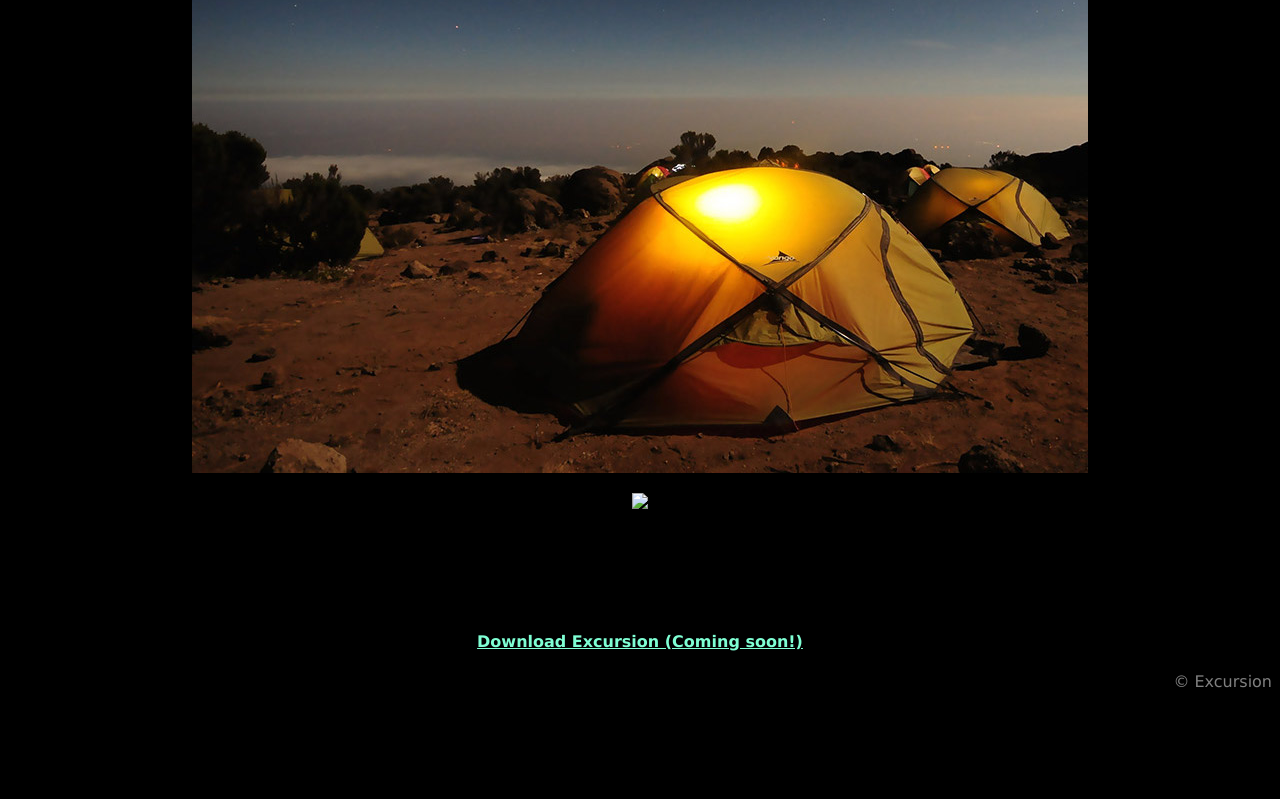
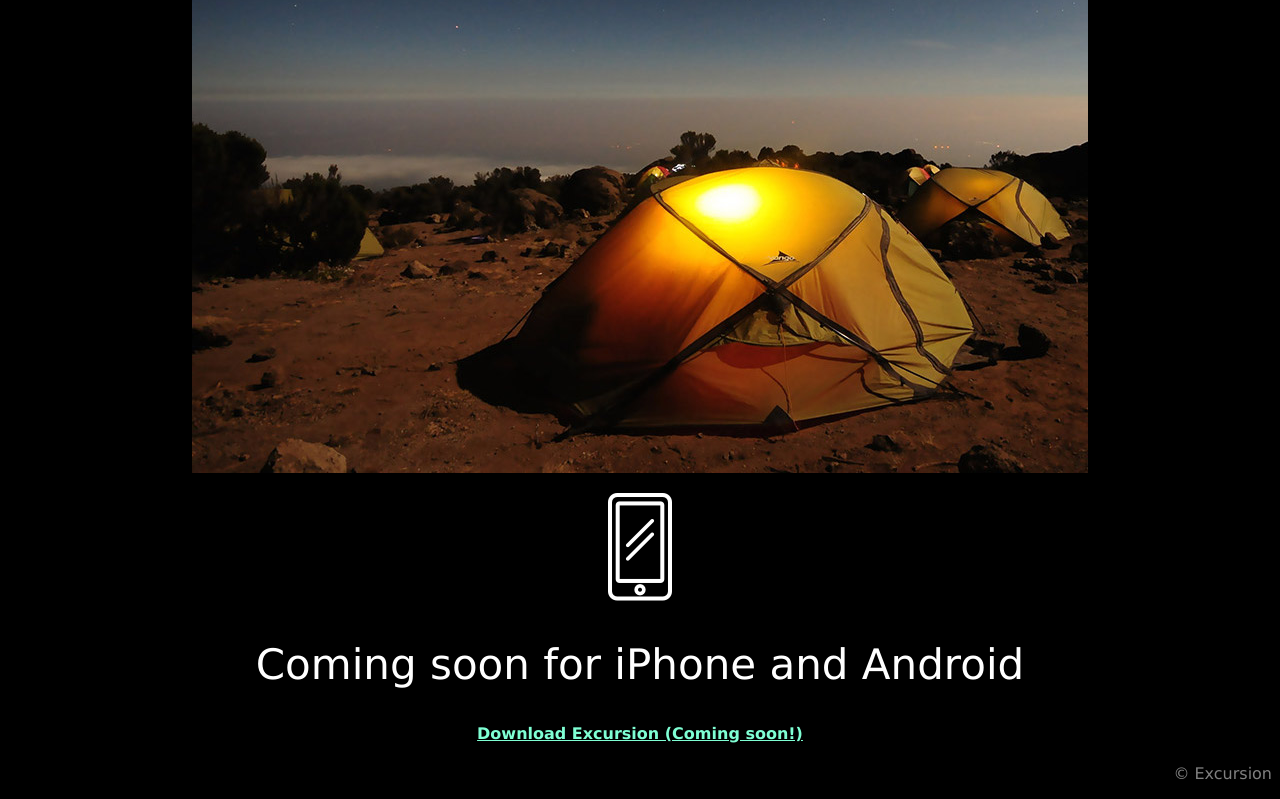
Before and after one commit to MRo12345/excursion, a plain HTML site: page index.html in a window 1280 px wide. Shown: the part 537-1336 px from the top of the page. Before the commit the page ends 1244 px from the top, so only its background shows below. Drawn offline with Linux system fonts and the light colour scheme.

Commit message:
Fixed image issue

```diff
--- a/index.html
+++ b/index.html
@@ -10,12 +10,12 @@
 <body>
   <h1>Discover hidden places in the world around you</h1>
   <h4><a href="#">Download Excursion (Coming soon!)</a></h4>
-  <video autoplay loop> <source src="resources/videos/excursion.mp4" type="video/mp4"></video>
+  <video autoplay loop><source src="resources/videos/excursion.mp4" type="video/mp4"></video>
   <h2>Your personal travel guide</h2>
   <h3>Excursion remembers places you like, and recommends new points of interest around you.</h3>
   <p><img class="camping" src="resources/images/camp.jpg"/></p>
-  <p><img class="phone-icon" src="resources/images/phone.jpg"/></p>
-  <h2>Coming Soon for iPhone and Android</h2>
+  <p><img class="phone-icon" src="resources/images/phone.png"/></p>
+  <h2>Coming soon for iPhone and Android</h2>
   <h4><a href="#">Download Excursion (Coming soon!)</a></h4>
   <p class="footer">© Excursion</p>
 </body>
--- a/resources/css/style.css
+++ b/resources/css/style.css
@@ -13,6 +13,7 @@ h1 {
 h2 {
     font-weight: 300;
     font-size: 42px;
+    color: white;
 }
 
 
```
